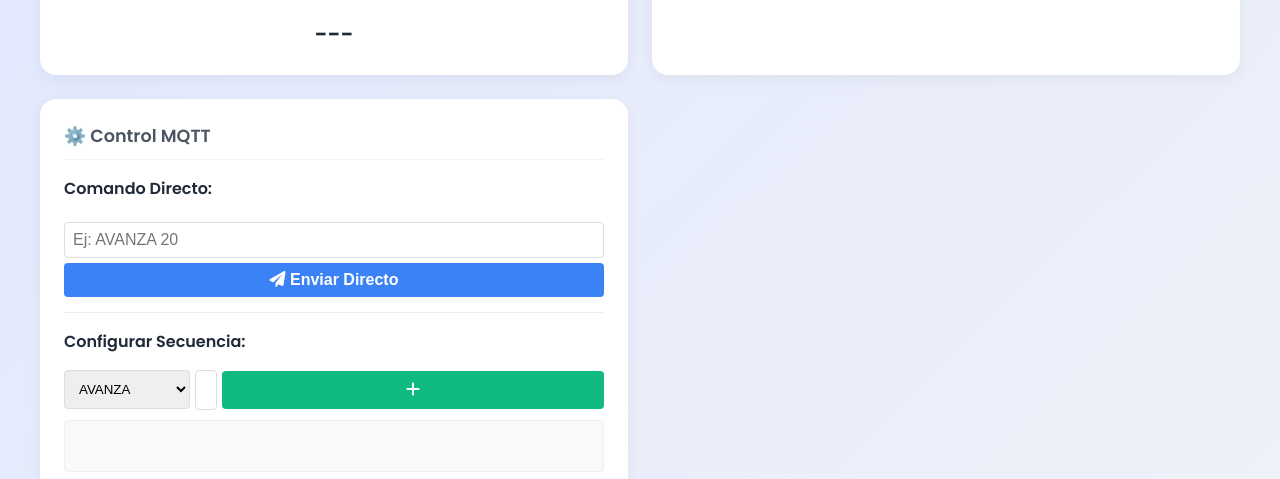
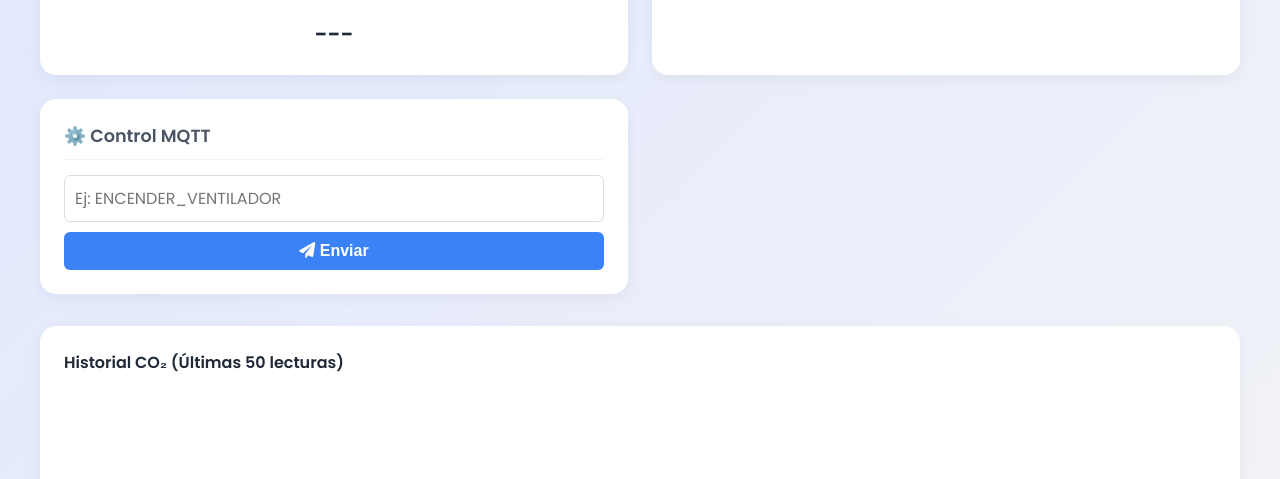
Before and after one commit to Misifus13/sensorCO2, a website: page public/dashboard.html in a window 1280 px wide. Shown: the part 310-789 px from the top of the page. Drawn offline with nearby package versions, Linux system fonts and the light colour scheme.

Commit message:
Update dashboard.html

```diff
--- a/public/dashboard.html
+++ b/public/dashboard.html
@@ -42,49 +42,17 @@
             </div>
         </div>
 
-
         <div class="panel-card">
             <div class="panel-header"><h3>⚙️ Control MQTT</h3></div>
-
-            <div style="border-bottom: 1px solid #eee; padding-bottom: 15px; margin-bottom: 15px;">
-                <p><b>Comando Directo:</b></p>
-                <input type="text" id="inputComando" placeholder="Ej: AVANZA 20" style="width:100%; padding:8px; margin-top:5px; border-radius:4px; border:1px solid #ddd;">
-                <button onclick="enviarComando()" style="width:100%; margin-top:5px; background:#3b82f6; color:white; border:none; padding:8px; cursor:pointer; border-radius:4px;">
-                    <i class="fas fa-paper-plane"></i> Enviar Directo
-                </button>
-            </div>
-
-            <div>
-                <p><b>Configurar Secuencia:</b></p>
-                <div style="display:flex; gap:5px; align-items: center; margin-bottom:10px;">
-                    <select id="selectAccion" style="flex: 2; padding: 10px; border-radius: 4px; border: 1px solid #ddd;">
-                        <option value="AVANZA">AVANZA</option>
-                        <option value="RETROCEDE">RETROCEDE</option>
-                        <option value="GIRA">GIRA</option>
-                    </select>
-
-                    <input type="number" id="inputValor" placeholder="Cant." class="no-spinners"
-                           style="flex: 1; padding: 10px; border-radius: 4px; border: 1px solid #ddd; text-align: center;">
-
-                    <button onclick="agregarAlista()" style="padding: 10px 15px; background: #10b981; color: white; border: none; border-radius: 4px; cursor: pointer;">
-                        <i class="fas fa-plus"></i>
-                    </button>
-                </div>
-
-                <ul id="listaSecuencia" style="list-style: none; padding: 0; margin: 10px 0; background: #f9f9f9; border-radius: 4px; border: 1px solid #eee; min-height: 50px;"></ul>
-
-                <button onclick="guardarYEnviar()" style="width:100%; background:#8b5cf6; color:white; border:none; padding:10px; cursor:pointer; border-radius:4px; font-weight:600;">
-                    <i class="fas fa-save"></i> Guardar y Enviar Ruta
+            <div style="display:flex; flex-direction:column; gap:10px; margin-top:10px;">
+                <input type="text" id="inputComando" placeholder="Ej: ENCENDER_VENTILADOR"
+                       style="padding:10px; border:1px solid #ddd; border-radius:6px; font-family:inherit;">
+                <button onclick="enviarComando()"
+                        style="padding:10px; background:#3b82f6; color:white; border:none; border-radius:6px; cursor:pointer; font-weight:600;">
+                    <i class="fas fa-paper-plane"></i> Enviar
                 </button>
             </div>
         </div>
-
-
-
-
-
-
-
     </div>
 
     <div class="chart-container">
```
